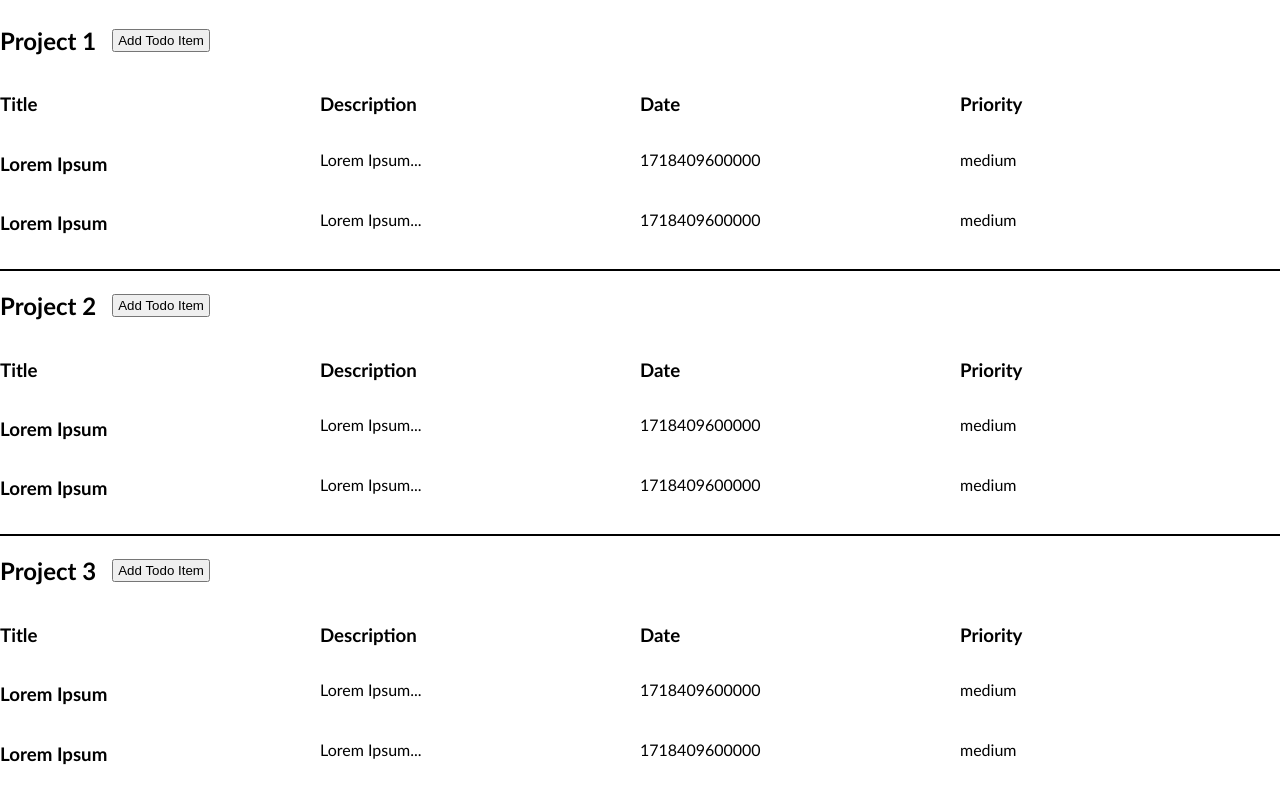
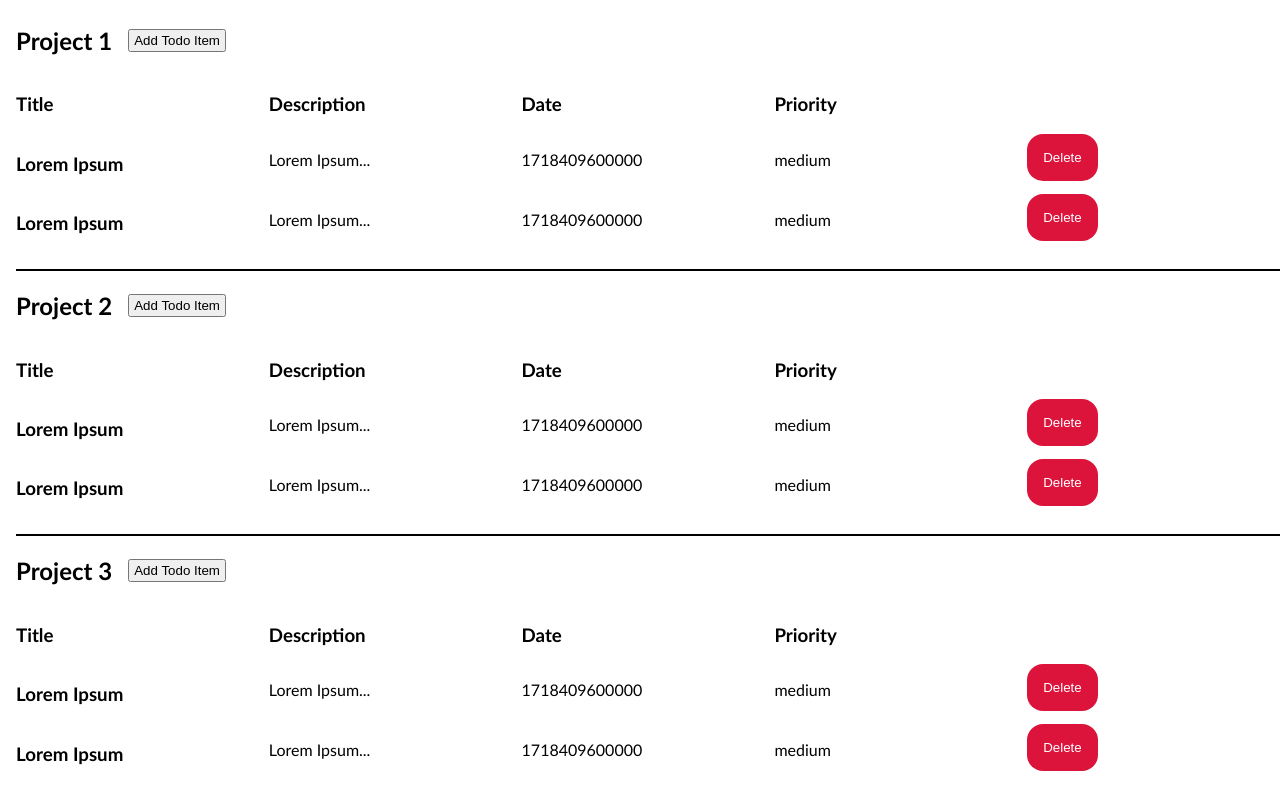
Before and after one commit to andrebarros7201/todo-list, a website built with webpack: page src/index.html in a window 1280 px wide. Shown: the part 76-866 px from the top of the page. Built offline with nearby package versions, Linux system fonts and the light colour scheme.

Commit message:
remove todo item from project

```diff
--- a/src/displayProjects.js
+++ b/src/displayProjects.js
@@ -1,4 +1,5 @@
 import { addTodoItemForm } from "./addTodoItemForm";
+import { removeTodoItem } from "./removeTodoItem";
 
 const displayProjects = (projectList) => {
   const contentDiv = document.querySelector("#main");
@@ -53,7 +54,7 @@ const displayProjects = (projectList) => {
     middleDiv.appendChild(priority);
 
     const bottomDiv = document.createElement("div");
-    bottomDiv.classList.add("div-todo-items");
+    bottomDiv.classList.add("bottom");
 
     //Create a row for each todoItem inside the project
     project.todoItems.forEach((todoItem) => {
@@ -76,10 +77,18 @@ const displayProjects = (projectList) => {
       itemPriority.classList.add("item-priority");
       itemPriority.textContent = `${todoItem.priority}`;
 
+      const buttonDelete = document.createElement("button");
+      buttonDelete.classList.add("button-delete-todo-item");
+      buttonDelete.textContent = "Delete";
+      buttonDelete.addEventListener("click", () => {
+        removeTodoItem(projectList, project, todoItem);
+      });
+
       rowTodoItem.appendChild(itemTitle);
       rowTodoItem.appendChild(itemDesc);
       rowTodoItem.appendChild(itemDate);
       rowTodoItem.appendChild(itemPriority);
+      rowTodoItem.appendChild(buttonDelete);
 
       bottomDiv.appendChild(rowTodoItem);
     });
--- /dev/null
+++ b/src/removeTodoItem.js
@@ -0,0 +1,7 @@
+import { displayProjects } from "./displayProjects";
+const removeTodoItem = (projectList, project, todoItem) => {
+  project.todoItems.splice(project.todoItems.indexOf(todoItem), 1);
+  displayProjects(projectList);
+};
+
+export { removeTodoItem };
--- a/src/style.css
+++ b/src/style.css
@@ -2,6 +2,7 @@ body {
   padding: 0;
   margin: 0;
   font-family: "Gill Sans", "Gill Sans MT", Calibri, "Trebuchet MS", sans-serif;
+  padding-left: 1rem;
 }
 
 #main {
@@ -40,11 +41,21 @@ body {
 .todo-item,
 .project > .middle {
   display: grid;
-  grid-template-columns: repeat(4, 1fr);
+  grid-template-columns: repeat(5, 1fr);
   grid-template-rows: 1fr;
   grid-auto-flow: row;
   grid-auto-rows: 1fr;
   grid-template-areas: "title desc date priority";
+}
+
+.project > .bottom > .todo-item > .button-delete-todo-item {
+  color: white;
+  background-color: crimson;
+  width: min-content;
+  height: min-content;
+  padding: 1rem;
+  border: 0;
+  border-radius: 1rem;
 }
 
 .item-title {
```
